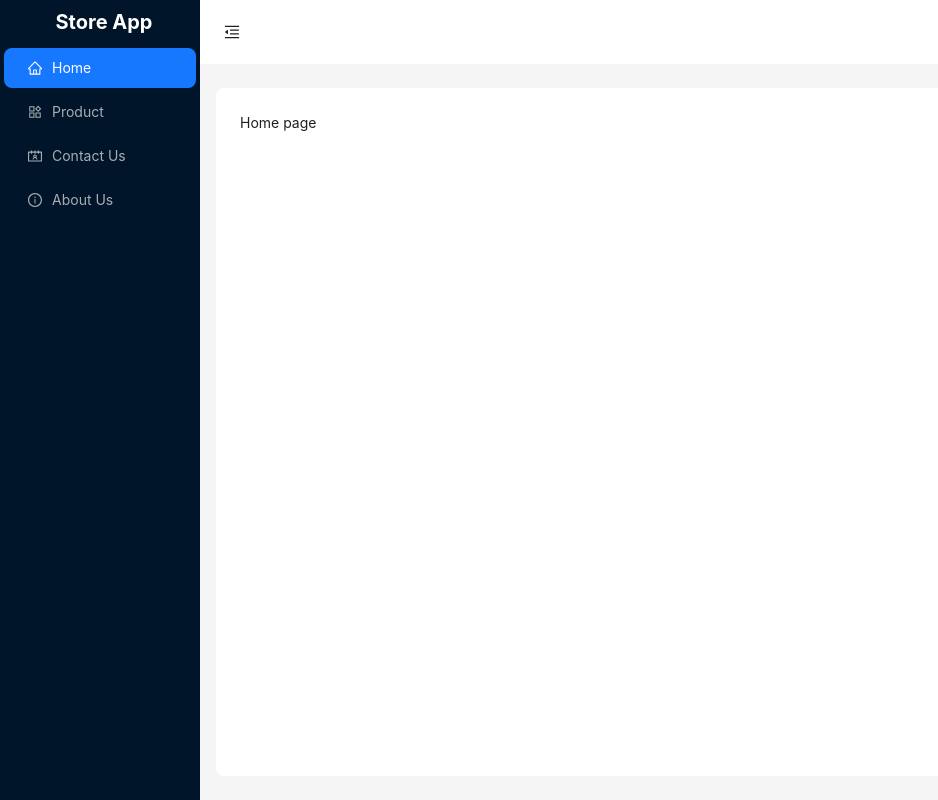
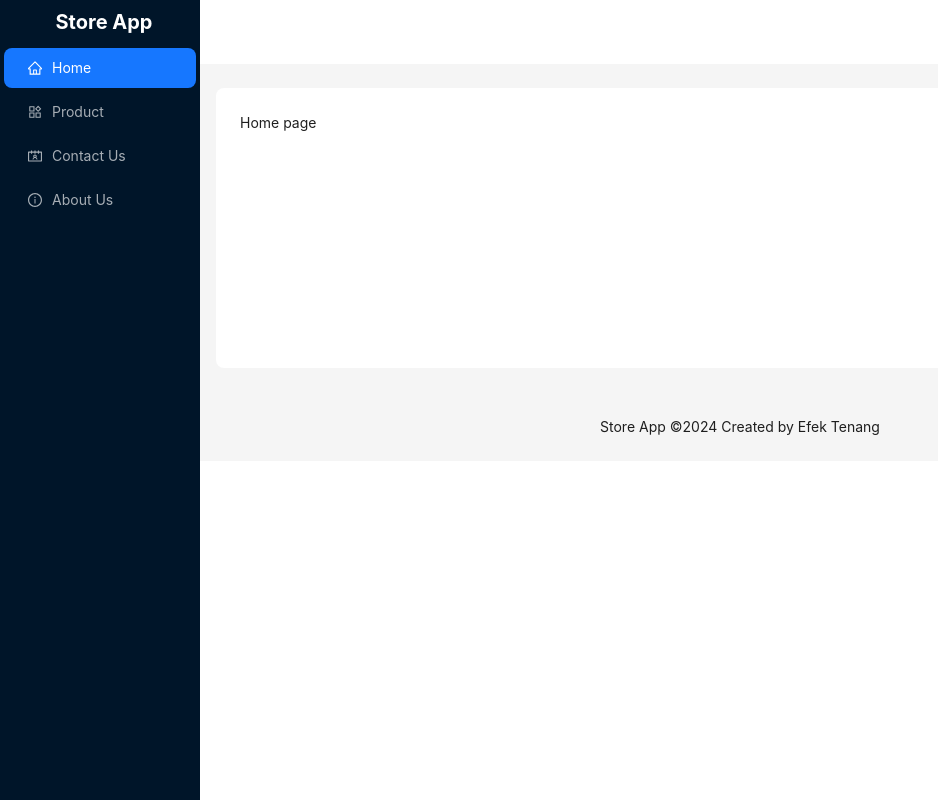
Before and after one commit to efektenang/store-app, a Next.js app: page / in a window 1280 px wide. Shown: the whole page, without its empty margins (0-938 px from the left). Built offline with nearby package versions, Linux system fonts and the light colour scheme.

Commit message:
update products layout

```diff
--- a/src/app/product/page.tsx
+++ b/src/app/product/page.tsx
@@ -3,7 +3,7 @@ import Title from 'antd/es/typography/Title'
 import React from 'react'
 
 async function getProducts() {
-    const result = await fetch('https://fakestoreapi.com/products')
+    const result = await fetch('https://fakestoreapi.com/products?limit=8')
 
     if (!result.ok) throw new Error("Failed to fetch data.")
 
@@ -13,11 +13,10 @@ async function getProducts() {
 export default async function ProductPage() {
     const products = await getProducts()
     return (
-        <div>
+        <div className=''>
             <Title level={3}>Our Product</Title>
 
-
-            <div className='bg-black block'>
+            <div className='grid gap-3 grid-cols-4 mt-7 ml-8'>
                 {products.length > 0 && products.map((product: any) => (
                     <div key={product.id}>
                         <CardProduct title={product.title} price={product.price} description={product.description} image={product.image} />
--- a/src/components/Template.tsx
+++ b/src/components/Template.tsx
@@ -1,41 +1,23 @@
 'use client'
 
-import React, { useState } from 'react';
-import {
-    MenuFoldOutlined,
-    MenuUnfoldOutlined,
-    InfoCircleOutlined,
-    HomeOutlined,
-    ContactsOutlined,
-} from '@ant-design/icons';
+import React from 'react';
 import { Button, Layout, Menu, theme } from 'antd';
-import Link from 'next/link';
 import Sidebar from './Siderbar';
+import { Footer } from 'antd/es/layout/layout';
 
 const { Header, Sider, Content } = Layout;
 
 export default function Template({ children }: { children: React.ReactNode }) {
-    const [collapsed, setCollapsed] = useState(false);
     const {
         token: { colorBgContainer, borderRadiusLG },
     } = theme.useToken();
     return (
-        <Layout className='h-screen'>
-            <Sider trigger={null} collapsible collapsed={collapsed}>
+        <Layout>
+            <Sider trigger={null} style={{ overflow: 'auto', height: '100vh', position: 'fixed' }}>
                 <Sidebar />
             </Sider>
-            <Layout>
+            <Layout style={{ marginLeft: 200 }}>
                 <Header style={{ padding: 0, background: colorBgContainer }}>
-                    <Button
-                        type="text"
-                        icon={collapsed ? <MenuUnfoldOutlined /> : <MenuFoldOutlined />}
-                        onClick={() => setCollapsed(!collapsed)}
-                        style={{
-                            fontSize: '16px',
-                            width: 64,
-                            height: 64,
-                        }}
-                    />
                 </Header>
                 <Content
                     style={{
@@ -48,6 +30,9 @@ export default function Template({ children }: { children: React.ReactNode }) {
                 >
                     {children}
                 </Content>
+                <Footer style={{ textAlign: 'center' }}>
+                    Store App ©{new Date().getFullYear()} Created by Efek Tenang
+                </Footer>
             </Layout>
         </Layout>
     )
```
